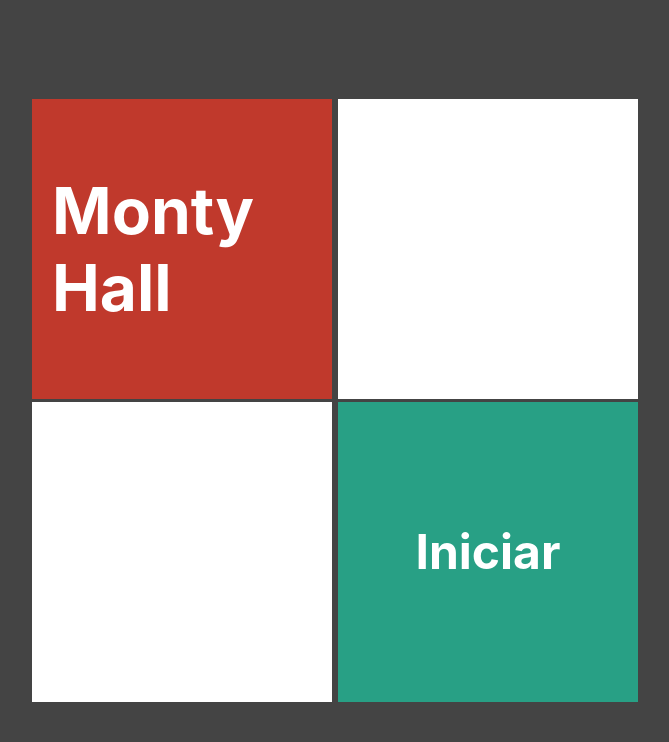
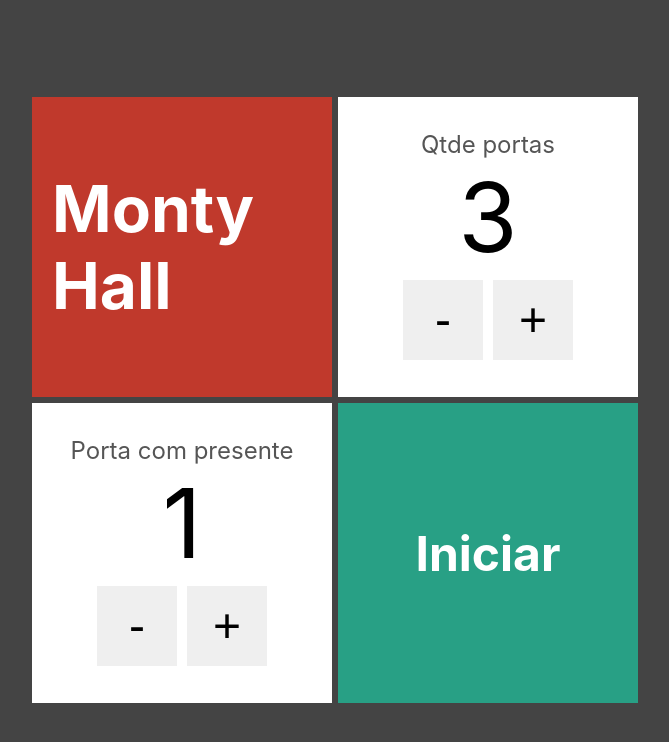
Before and after one commit to Wellington-Henrique/next-ts-jogo-portas, a Next.js app: page / in a window 1280 px wide. Shown: the top 742 px of the page, without its empty margins (305-974 px from the left). Built offline with nearby package versions, Linux system fonts and the light colour scheme.

Commit message:
94. Finalizando o Formulário

```diff
--- /dev/null
+++ b/src/components/EntradaNumerica.tsx
@@ -0,0 +1,26 @@
+import React from 'react'
+
+interface EntradaNumericaProps {
+    text: string
+    value: number
+    onChange: (newValue: number) => void
+
+}
+
+import styles from '../styles/EntradaNumerica.module.css';
+
+export const EntradaNumerica = ({ text, value, onChange } : EntradaNumericaProps) => {
+    const dec = () => onChange(value > 1 ? value - 1 : value);
+    const inc = () => onChange(value + 1);
+
+    return (
+    <div className={styles.entradaNumerica}>
+        <span className={styles.text}>{text}</span>
+        <span className={styles.value}>{value}</span>
+        <div className={styles.botoes}>
+            <button className={styles.btn} onClick={dec}>-</button>
+            <button className={styles.btn} onClick={inc}>+</button>
+        </div>
+    </div>
+  )
+}
--- a/src/pages/index.tsx
+++ b/src/pages/index.tsx
@@ -2,19 +2,36 @@ import Link from "next/link";
 import { Cartao } from "../components/Cartao";
 
 import styles from '../styles/Formulario.module.css';
+import { useState } from "react";
+import { EntradaNumerica } from "../components/EntradaNumerica";
 
 export default function Formulario() {
+  const [qtdePortas, setQtdePortas] = useState(3);
+  const [portaComPresente, setPortaComPresente] = useState(1);
+
   return (
     <div className={styles.formulario}>
       <div>
         <Cartao bgcolor="#c0392c"><h1>Monty Hall</h1></Cartao>
-        <Cartao></Cartao>
+        <Cartao>
+          <EntradaNumerica
+            text="Qtde portas"
+            value={qtdePortas}
+            onChange={novaQtde => setQtdePortas(novaQtde)}
+          />
+        </Cartao>
       </div>
 
       <div>
-        <Cartao></Cartao>
+        <Cartao>
+          <EntradaNumerica
+            text="Porta com presente"
+            value={portaComPresente}
+            onChange={comPresente => setPortaComPresente(comPresente)}
+          />
+        </Cartao>
         <Cartao bgcolor="#28a085">
-          <Link href={`/jogo/4/2`}>
+          <Link href={`/jogo/${qtdePortas}/${portaComPresente}`}>
             <h2 className={styles.link}>Iniciar</h2>
           </Link>
         </Cartao>
--- /dev/null
+++ b/src/styles/EntradaNumerica.module.css
@@ -0,0 +1,36 @@
+
+.entradaNumerica {
+    display: flex;
+
+    flex-direction: column;
+    align-items: center;
+    justify-content: center;
+
+    color: #000;
+}
+
+.text {
+    color: #555;
+    font-size: 1.5rem;
+}
+
+.value {
+    font-size: 6rem;
+}
+
+.botoes {
+    display: flex;
+}
+
+.btn {
+    display: flex;
+    justify-content: center;
+    align-items: center;
+    font-size: 3rem;
+
+    height: 80px;
+    width: 80px;
+
+    margin: 5px;
+    border: none;
+}
--- a/src/styles/Formulario.module.css
+++ b/src/styles/Formulario.module.css
@@ -1,10 +1,15 @@
 .formulario {
     display: flex;
+    flex-direction: column;
 
     justify-content: center;
     align-items: center;
 
     height: 100vh;
+}
+
+.formulario > div {
+    display: flex;
 }
 
 .link {
```
